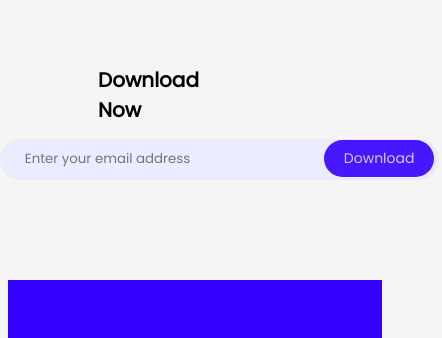
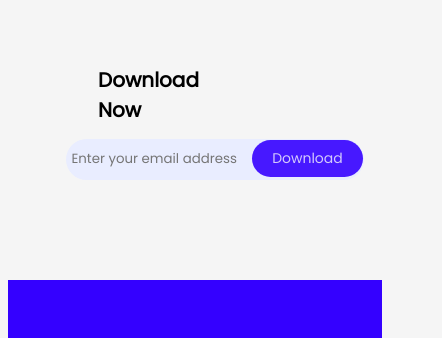
Before and after one commit to SeethalKS/live-class-project-9, a website: page index.html in a window 390 px wide. Shown: the part 4660-4998 px from the top of the page, 442 px wide, since content can reach past the window. Drawn offline with Linux system fonts and the light colour scheme.

Commit message:
updated css

```diff
--- a/style.css
+++ b/style.css
@@ -414,6 +414,11 @@ nav{
   font-size: 10px;
 
 }
+.download-email input{
+    padding: 0px 3px 0px 5px;
+    color: #000;
+    min-width: 290px;
+}
 .download-email{
   margin-left: 100px;
   padding: 0px 5px 0px 15px;
```
